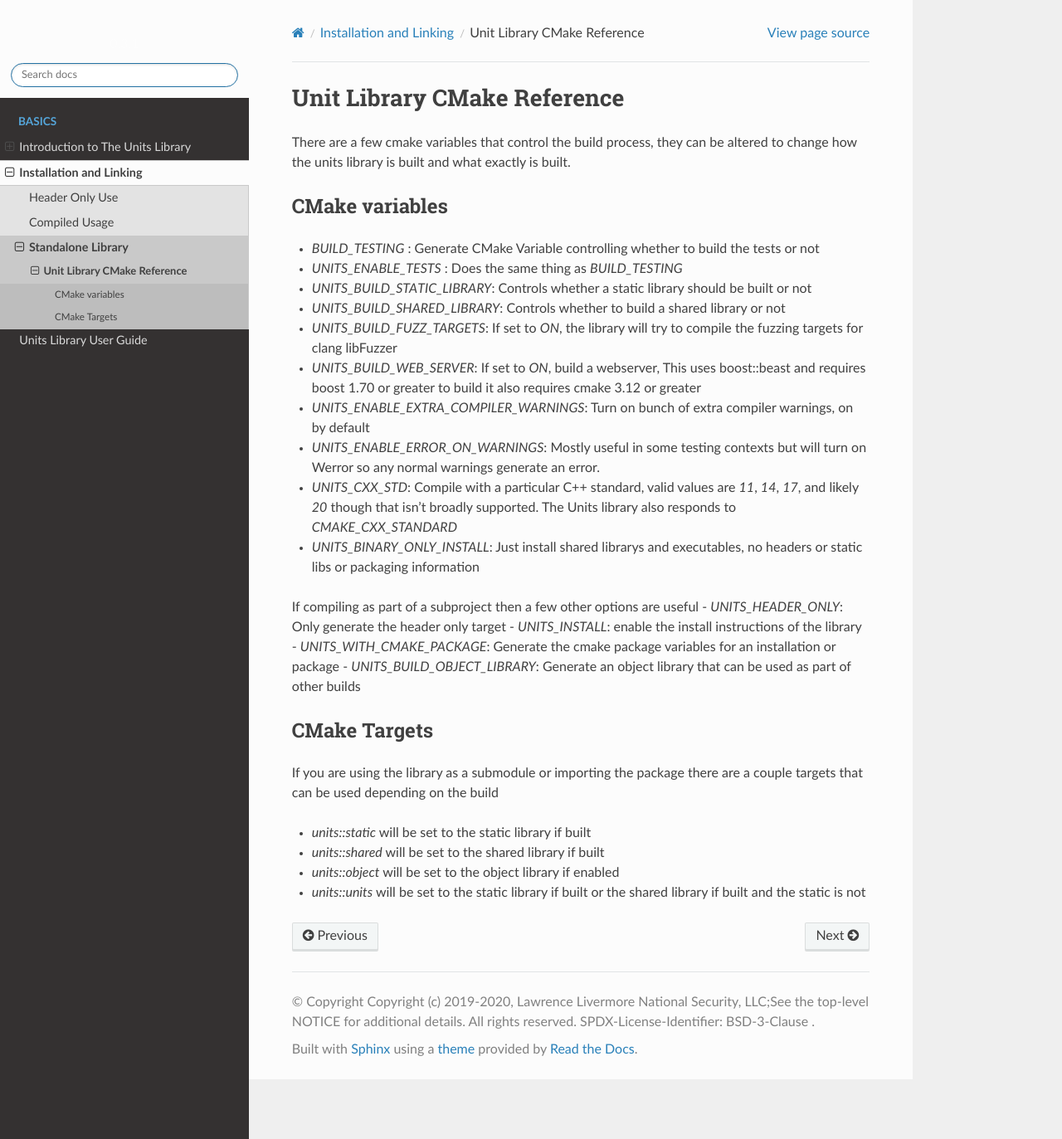
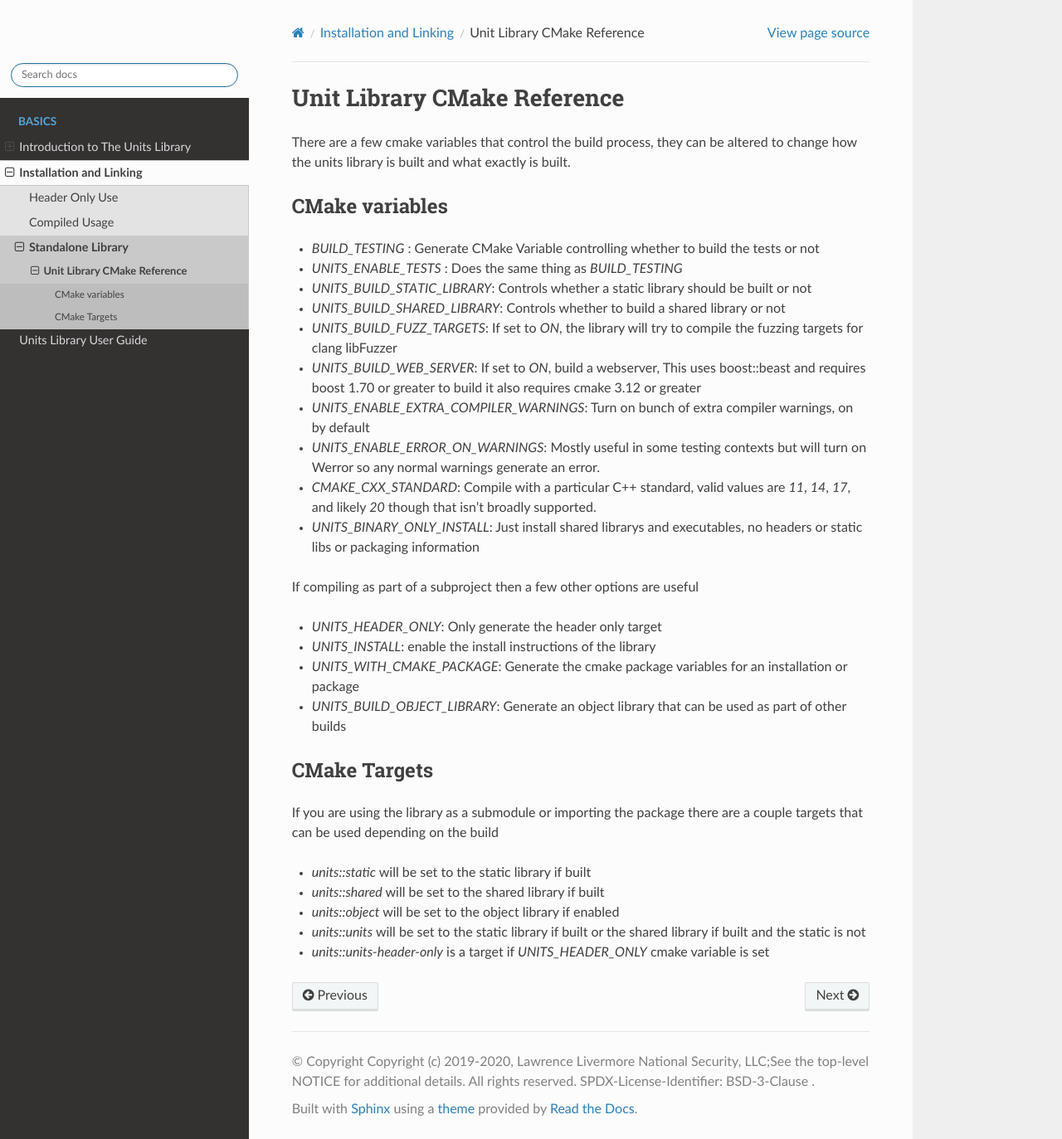
Before and after one commit to LLNL/units, a Sphinx documentation site: the page built from docs/installation/cmake_variables.rst, in a window 1280 px wide and 1373 px high. Shown: the whole window at 83% size. Built offline with Sphinx 7.4.7 and the Read the Docs theme 2.0.0, drawn with Linux system fonts in a browser that asks for light colours.

Commit message:
update cmake page

```diff
--- a/docs/installation/cmake_variables.rst
+++ b/docs/installation/cmake_variables.rst
@@ -16,10 +16,11 @@ CMake variables
 
 -  `UNITS_ENABLE_EXTRA_COMPILER_WARNINGS`: Turn on bunch of extra compiler warnings, on by default
 -  `UNITS_ENABLE_ERROR_ON_WARNINGS`:  Mostly useful in some testing contexts but will turn on Werror so any normal warnings generate an error.
--  `UNITS_CXX_STD`:  Compile with a particular C++ standard, valid values are `11`, `14`, `17`, and likely `20` though that isn't broadly supported.  The Units library also responds to `CMAKE_CXX_STANDARD`
+-  `CMAKE_CXX_STANDARD`:  Compile with a particular C++ standard, valid values are `11`, `14`, `17`, and likely `20` though that isn't broadly supported.
 -  `UNITS_BINARY_ONLY_INSTALL`:  Just install shared librarys and executables,  no headers or static libs or packaging information
 
 If compiling as part of a subproject then a few other options are useful
+
 -  `UNITS_HEADER_ONLY`:  Only generate the header only target
 -  `UNITS_INSTALL`:  enable the install instructions of the library
 -  `UNITS_WITH_CMAKE_PACKAGE`:  Generate the cmake package variables for an installation or package
@@ -34,3 +35,4 @@ If you are using the library as a submodule or importing the package there are a
 -  `units::shared`  will be set to the shared library if built
 -  `units::object`  will be set to the object library if enabled
 -  `units::units`  will be set to the static library if built or the shared library if built and the static is not
+-  `units::units-header-only` is a target if `UNITS_HEADER_ONLY` cmake variable is set
```
